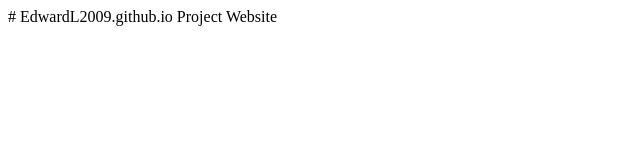
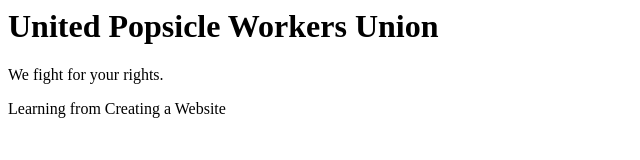
Before and after one commit to EdwardL2009/EdwardL2009.github.io, a plain HTML site: page index.html in a window 1280 px wide. Shown: the whole page, without its empty margins (0-640 px from the left). Drawn offline with Linux system fonts and the light colour scheme.

Commit message:
Update index.html

```diff
--- a/index.html
+++ b/index.html
@@ -1,2 +1,3 @@
-# EdwardL2009.github.io
-Project Website
+<h1>United Popsicle Workers Union</h1>
+<p>We fight for your rights.</p>
+<p>Learning from Creating a Website</p>
```
